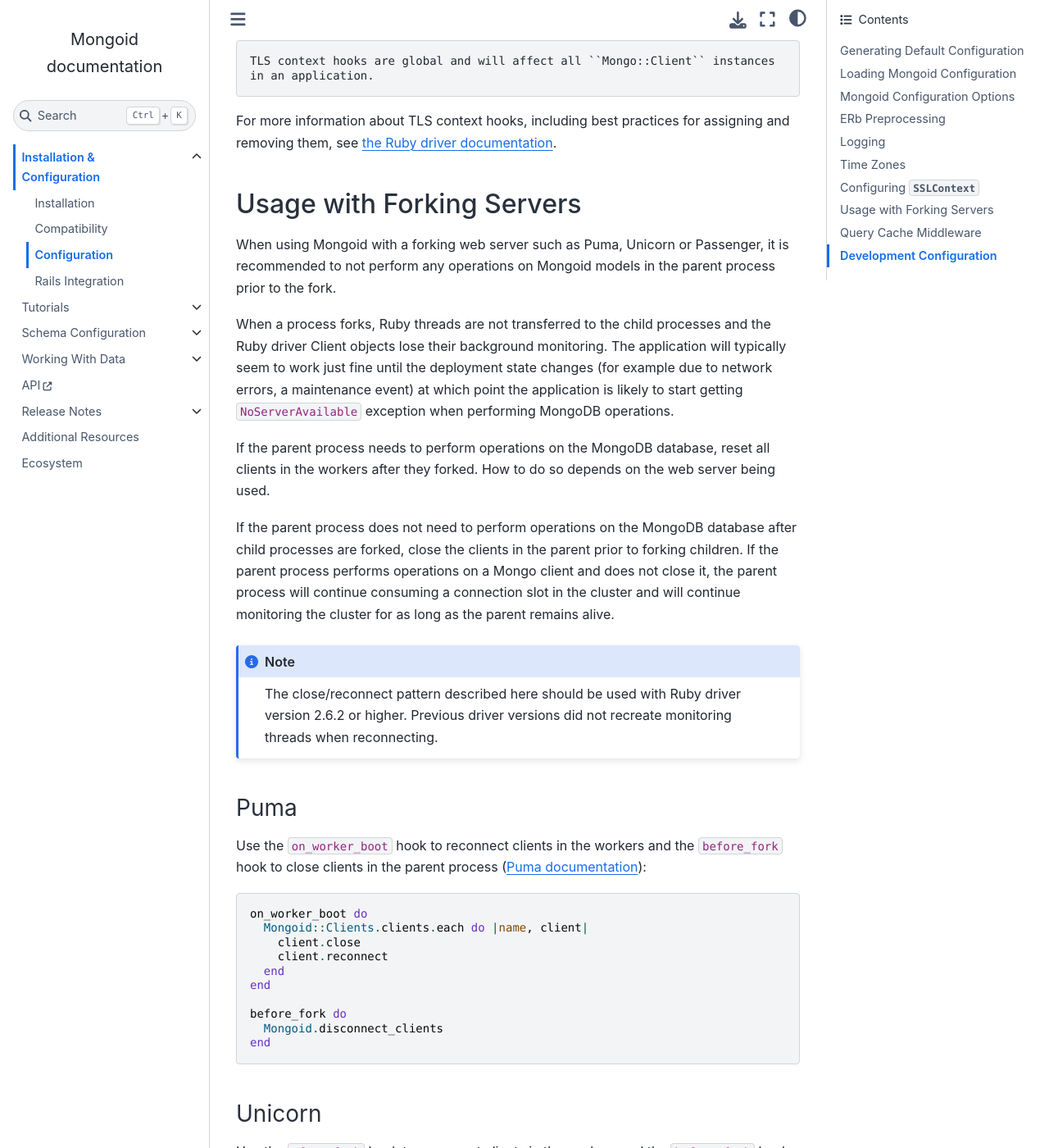
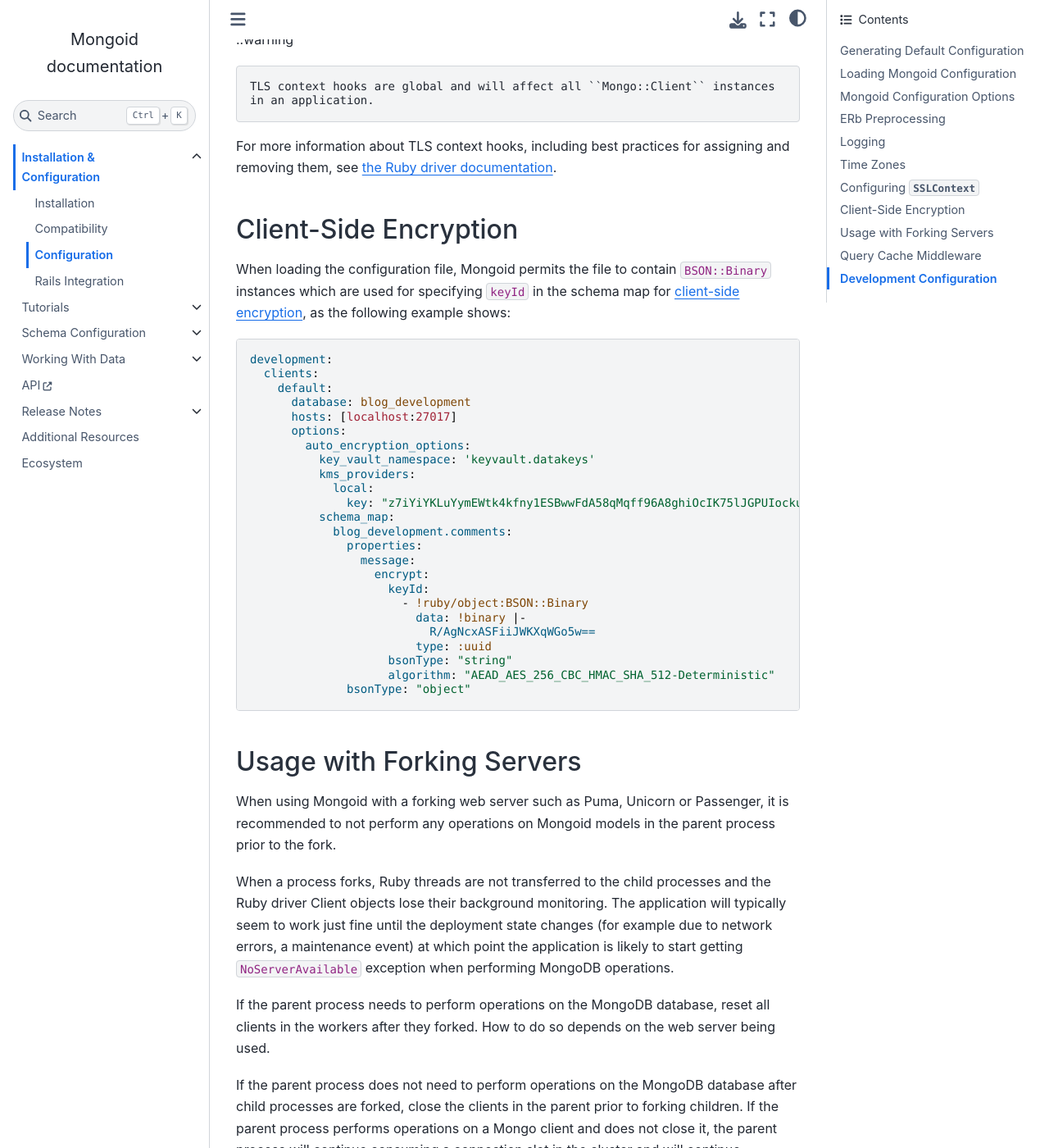
Before and after one commit to i80and/docs-mongoid, a Sphinx documentation site: the page built from docs/reference/configuration.txt, in a window 1280 px wide and 1400 px high, scrolled down 14366 px. Shown: the whole window at 82% size. Built offline with Sphinx 7.4.7 and the Sphinx Book theme 1.1.4, drawn with Linux system fonts in a browser that asks for light colours; some of the changed text lies outside the part shown.

Commit message:
MONGOID-5319 Permit driver FLE configuration to be specified in Mongoid config file (#5251)
* MONGOID-5319 Permit driver FLE configuration to be specified in Mongoid config file

* remove documentation for loading schema map from file

Co-authored-by: Oleg Pudeyev <code@olegp.name>

```diff
--- a/docs/reference/configuration.txt
+++ b/docs/reference/configuration.txt
@@ -732,6 +732,44 @@ be executed sequentially during socket creation.
 For more information about TLS context hooks, including best practices for
 assigning and removing them, see `the Ruby driver documentation <https://mongodb.com/docs/ruby-driver/current/reference/create-client/#modifying-sslcontext>`_.
 
+
+Client-Side Encryption
+======================
+
+When loading the configuration file, Mongoid permits the file to contain
+``BSON::Binary`` instances which are used for specifying ``keyId`` in
+the schema map for `client-side encryption
+<https://www.mongodb.com/docs/ruby-driver/current/reference/client-side-encryption/>`_,
+as the following example shows:
+
+.. code-block:: yaml
+
+  development:
+    clients:
+      default:
+        database: blog_development
+        hosts: [localhost:27017]
+        options:
+          auto_encryption_options:
+            key_vault_namespace: 'keyvault.datakeys'
+            kms_providers:
+              local:
+                key: "z7iYiYKLuYymEWtk4kfny1ESBwwFdA58qMqff96A8ghiOcIK75lJGPUIocku8LOFjQuEgeIP4xlln3s7r93FV9J5sAE7zg8U"
+            schema_map:
+              blog_development.comments:
+                properties:
+                  message:
+                    encrypt:
+                      keyId:
+                        - !ruby/object:BSON::Binary
+                          data: !binary |-
+                            R/AgNcxASFiiJWKXqWGo5w==
+                          type: :uuid
+                      bsonType: "string"
+                      algorithm: "AEAD_AES_256_CBC_HMAC_SHA_512-Deterministic"
+                bsonType: "object"
+
+
 Usage with Forking Servers
 ==========================
 
```
